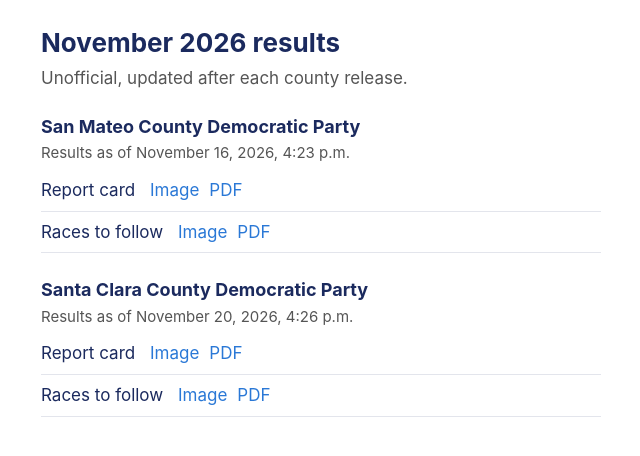
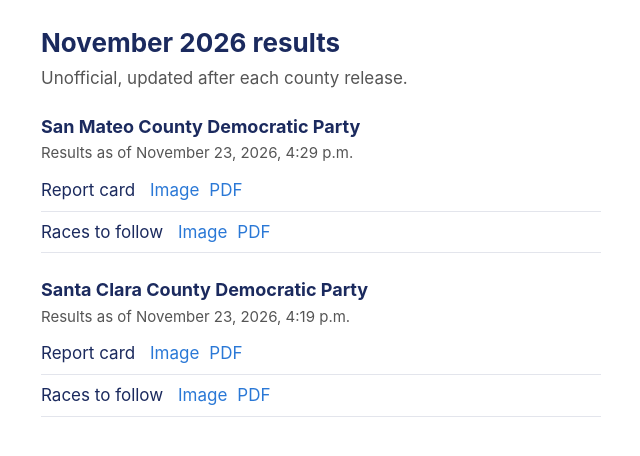
Before and after one commit to smcdems/reports, a plain HTML site: page index.html in a window 1280 px wide. Shown: the full height of the page, 319-959 px from the left. Drawn offline with Linux system fonts and the light colour scheme.

Commit message:
Reports 2026-11-25 13:23

```diff
--- a/index.html
+++ b/index.html
@@ -23,14 +23,14 @@
 <p>Unofficial, updated after each county release.</p>
 
 <h2>San Mateo County Democratic Party</h2>
-<p>Results as of November 16, 2026, 4:23 p.m.</p>
+<p>Results as of November 23, 2026, 4:29 p.m.</p>
 <ul>
   <li>Report card <a href="/reports/smc_dem_report.png">Image</a><a href="/reports/smc_dem_report.pdf">PDF</a></li>
   <li>Races to follow <a href="/reports/smc_dem_follow.png">Image</a><a href="/reports/smc_dem_follow.pdf">PDF</a></li>
 </ul>
 
 <h2>Santa Clara County Democratic Party</h2>
-<p>Results as of November 20, 2026, 4:26 p.m.</p>
+<p>Results as of November 23, 2026, 4:19 p.m.</p>
 <ul>
   <li>Report card <a href="/reports/scc_dem_report.png">Image</a><a href="/reports/scc_dem_report.pdf">PDF</a></li>
   <li>Races to follow <a href="/reports/scc_dem_follow.png">Image</a><a href="/reports/scc_dem_follow.pdf">PDF</a></li>
```
Also changed, not shown: scc_dem_follow.png, scc_dem_report.png, smc_dem_follow.png, smc_dem_report.png, 4 other files.
